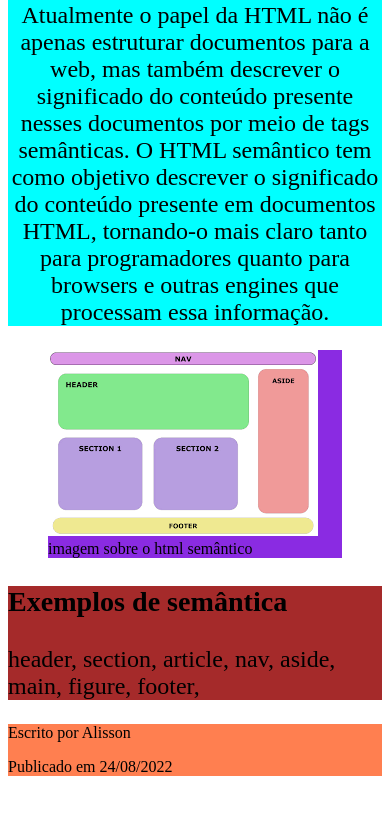
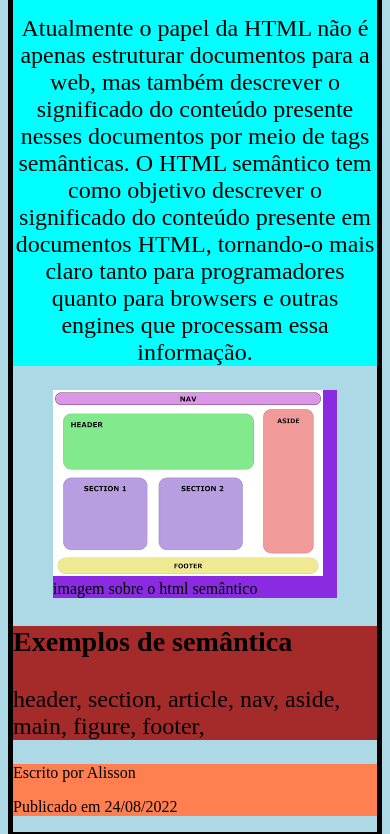
Before and after one commit to AlissonED/Pagina-semantica-, a plain HTML site: page index.html in a window 390 px wide. Shown: the part 210-1044 px from the top of the page. Before the commit the page ends 1002 px from the top, so only its background shows below. Drawn offline with Linux system fonts and the light colour scheme.

Commit message:
Add files via upload

```diff
--- a/styles.css
+++ b/styles.css
@@ -1,4 +1,15 @@
-article{
+img, embed, object,video{
+    max-width: 100%;
+}
+nav a, button{
+    min-height: 48px;
+    min-width: 48px;
+}
+body {
+    background-color: lightgreen;
+  }
+
+  article{
     text-align: center;
     background-color: aqua;
     font-size: 150%;
@@ -19,3 +30,25 @@ footer{
 nav{
     background-color: greenyellow;
 }
+
+
+  @media only screen and (max-width: 600px) {
+    body {
+      background-color: lightblue;
+      border-style: solid;
+      border-width: 5px;
+    }
+
+
+
+
+
+
+
+
+
+
+
+
+
+  }
```
Also changed, not shown: index.html (+1 -0 lines).
